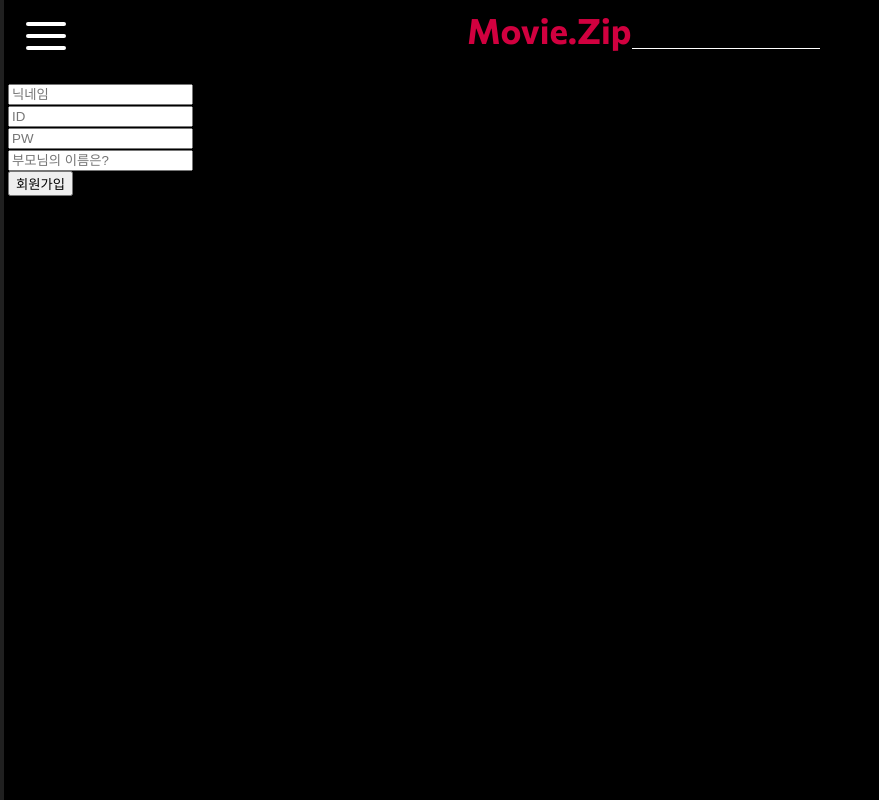
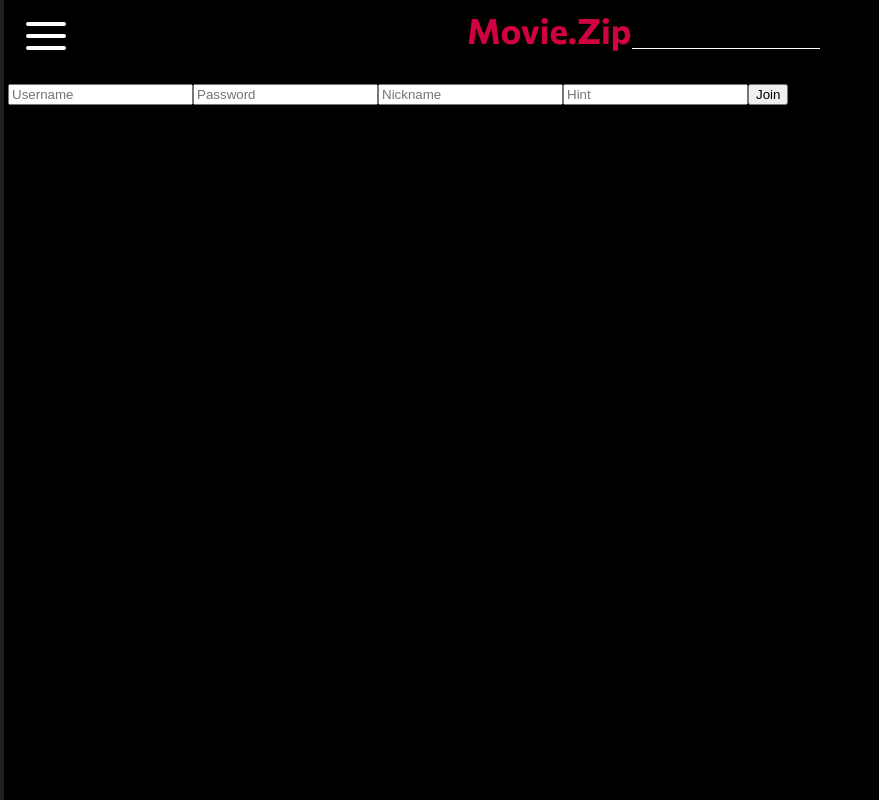
Before and after one commit to Munhak-Zip/Munhak.Zip_Front, a React (Create React App) app: page /signUp in a window 1280 px wide. Shown: the whole page, without its empty margins (0-879 px from the left). Built offline with nearby package versions, Linux system fonts and the light colour scheme.

Commit message:
add: 회원가입 백엔드 연동 완료

```diff
--- a/src/views/user/SignUp.js
+++ b/src/views/user/SignUp.js
@@ -1,5 +1,5 @@
-import React, {useState} from 'react';
-import {useNavigate} from "react-router-dom";
+import React, { useState } from 'react';
+import { useNavigate } from "react-router-dom";
 
 const SignUp = () => {
     const [nickName, setNickName] = useState("");
@@ -11,14 +11,15 @@ const SignUp = () => {
     const handleSubmit = async (event) => {
         event.preventDefault();
         const user = {
-            nickName: nickName,
+            nickname: nickName,
             userId: userId,
-            pw: pw,
+            password: pw,
             hint: hint
         };
 
         try {
-            const response = await fetch("/signup", {
+            console.log("사용자:"+ user);
+            const response = await fetch("/joinProc", {
                 method: "POST",
                 headers: {
                     "Content-Type": "application/json"
@@ -41,39 +42,40 @@ const SignUp = () => {
         }
     };
 
-
     return (
         <div className="signUp">
-            <form onSubmit={handleSubmit}>
+            <form onSubmit={handleSubmit} name="joinForm">
                 <input
                     type="text"
-                    placeholder="닉네임"
+                    name="UserId"
+                    placeholder="Username"
+                    value={userId}
+                    onChange={(e) => setUserId(e.target.value)}
+                />
+                <input
+                    type="password"
+                    name="password"
+                    placeholder="Password"
+                    value={pw}
+                    onChange={(e) => setPw(e.target.value)}
+                />
+                <input
+                    id="nickname"
+                    type="text"
+                    name="nickname"
+                    placeholder="Nickname"
                     value={nickName}
                     onChange={(e) => setNickName(e.target.value)}
                 />
-                <br/>
                 <input
+                    id="hint"
                     type="text"
-                    placeholder="ID"
-                    value={userId}
-                    onChange={(e) => setUserId(e.target.value)}
-                />
-                <br/>
-                <input
-                    type="password"
-                    placeholder="PW"
-                    value={pw}
-                    onChange={(e) => setPw(e.target.value)}
-                />
-                <br/>
-                <input
-                    type="text"
-                    placeholder="부모님의 이름은?"
+                    name="hint"
+                    placeholder="Hint"
                     value={hint}
                     onChange={(e) => setHint(e.target.value)}
                 />
-                <br/>
-                <button type="submit" className="sign_up">회원가입</button>
+                <input type="submit" value="Join"/>
             </form>
         </div>
     );
```
